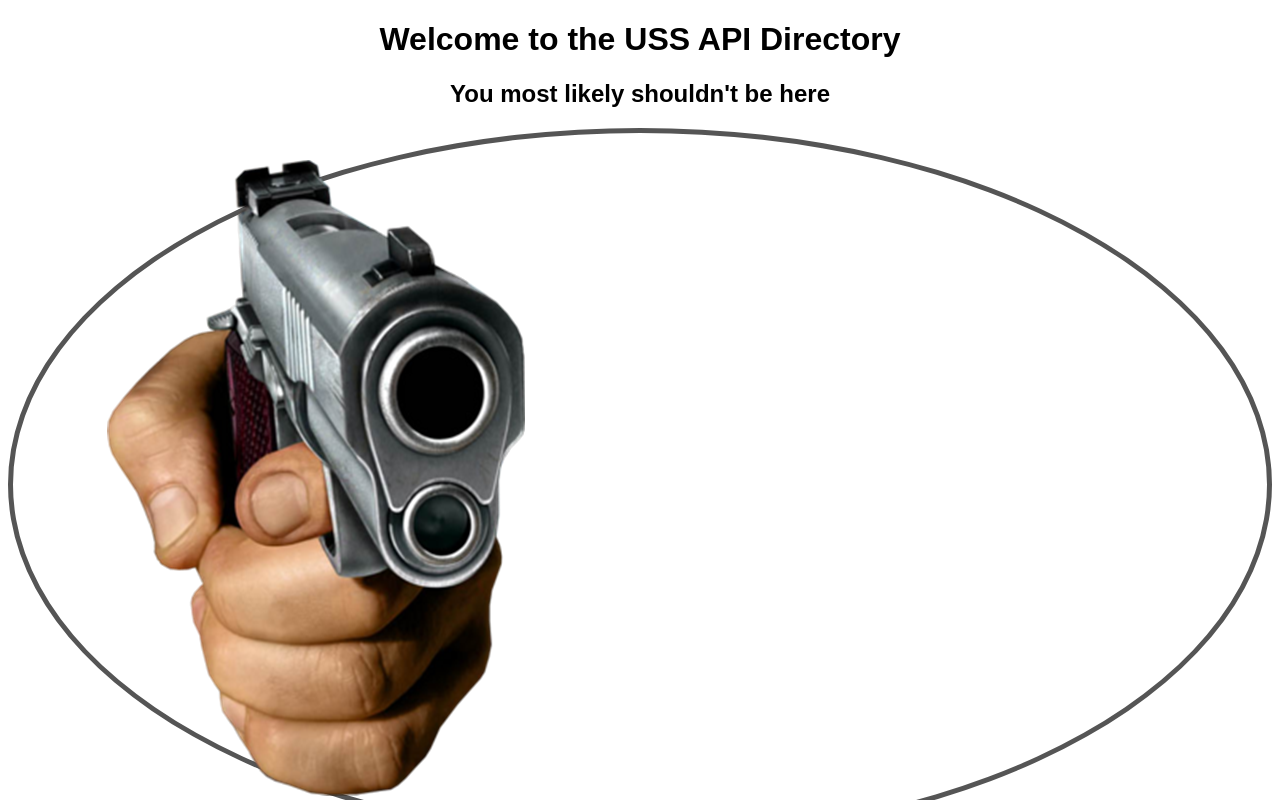
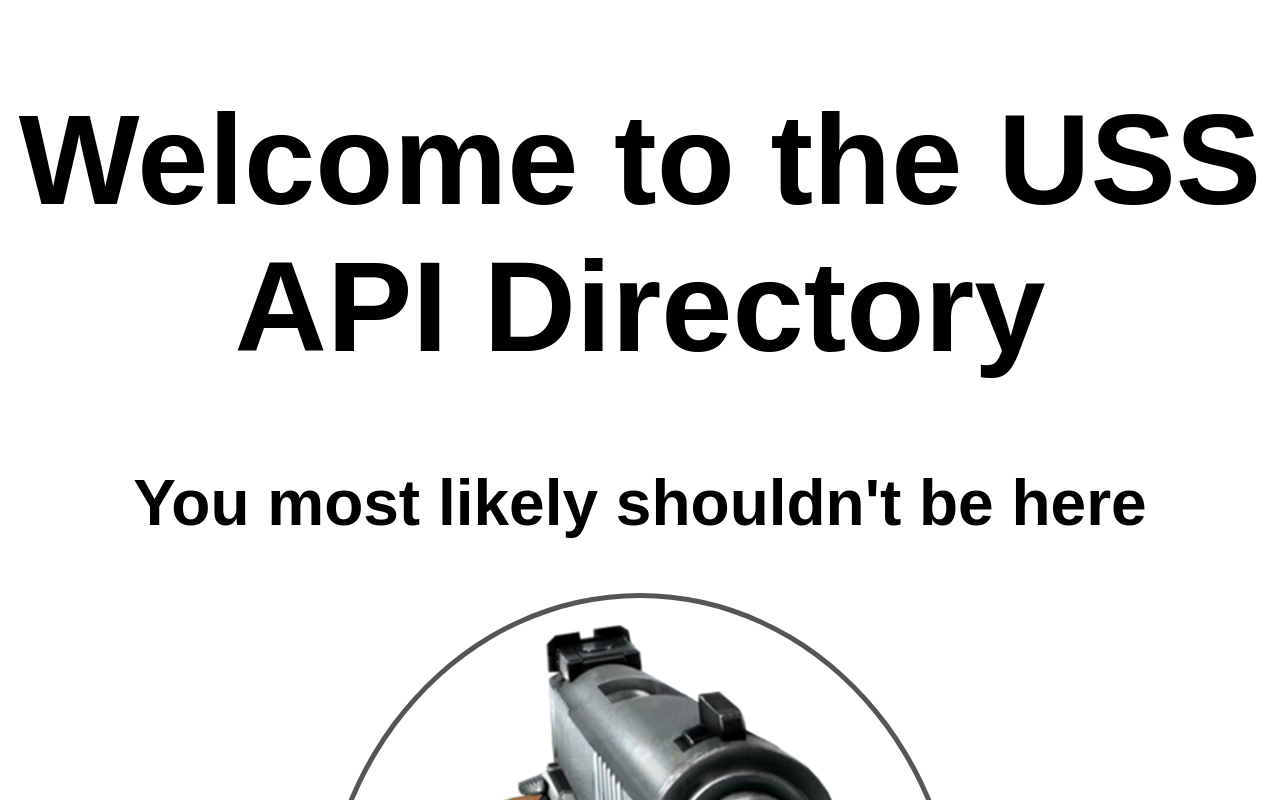
Before and after one commit to Aesth3tical/ussapi.ga, a plain HTML site: page index.html in a window 1280 px wide. Shown: the top 800 px of the page. Drawn offline with Linux system fonts and the light colour scheme.

Commit message:
Update index.html

```diff
--- a/index.html
+++ b/index.html
@@ -20,7 +20,7 @@
       display: block;
       margin-left: auto;
       margin-right: auto;
-      max-width: 100%;
+      max-width: 50%;
       size: 50%;
       border: 5px solid #555;
       border-radius: 50%;
@@ -30,8 +30,8 @@
 
   <body>
     <div class="heading">
-      <h1>Welcome to the USS API Directory</h1>
-      <h2>You most likely shouldn't be here</h2>
+      <h1 style="font-size: 10vw">Welcome to the USS API Directory</h1>
+      <h2 style="font-size: 5vw">You most likely shouldn't be here</h2>
     </div>
     <div class="center">
       <img src="c75.png" alt="gun heh">
```
